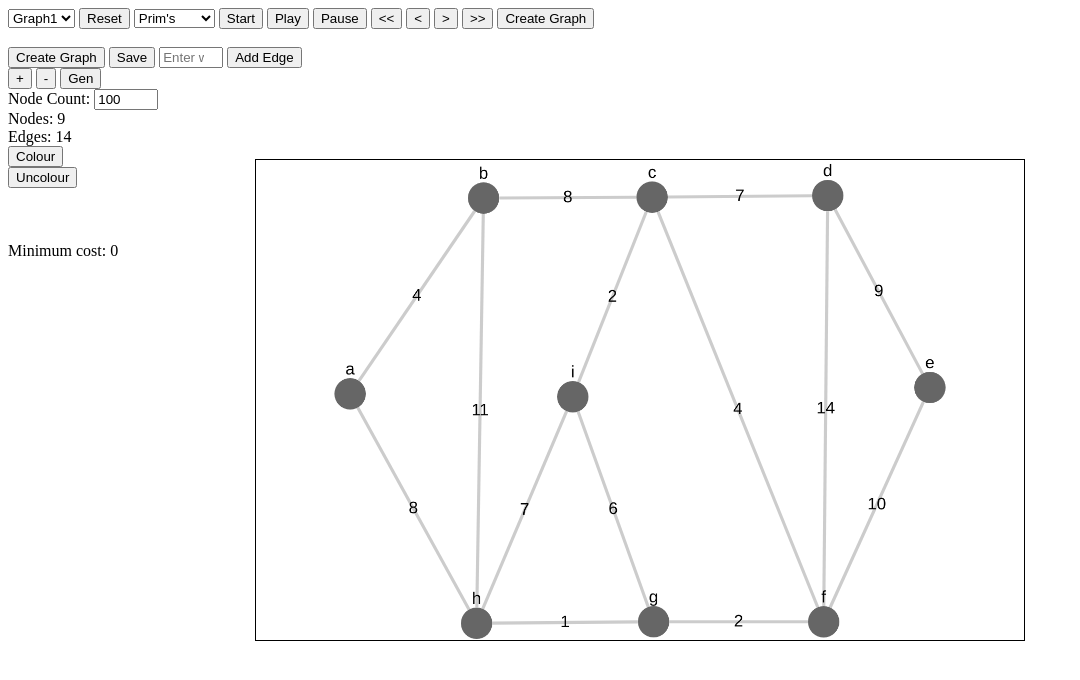
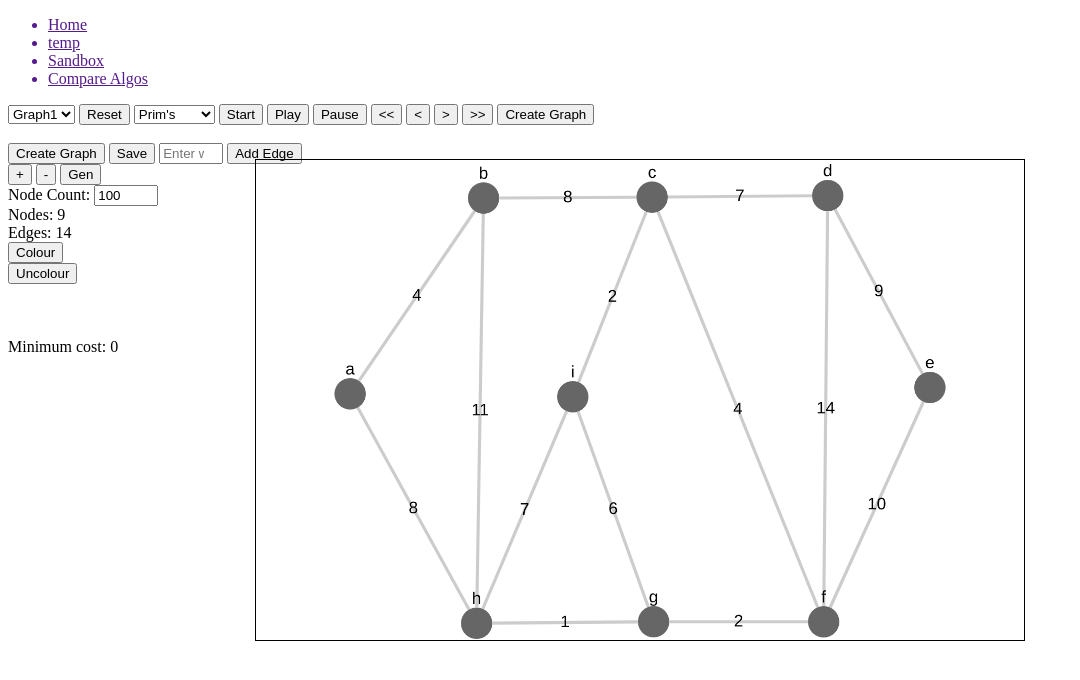
Before and after one commit to rxhama/MST, a plain HTML site: page index.html in a window 1280 px wide. Shown: the whole page, without its empty margins (0-1080 px from the left). Drawn offline with Linux system fonts and the light colour scheme.

Commit message:
Add navbar

```diff
--- a/index.html
+++ b/index.html
@@ -2,12 +2,14 @@
 <html lang="en">
     <head>
         <title>MST Algo Visualiser</title>
-        <link href="/style.css" rel="stylesheet">
+        <link href="style.css" rel="stylesheet">
+        <script src="pages/navbar/loadNavbar.js"></script>
         <!-- Cytoscape.js Script -->
         <script src="cytoscape.min.js"></script>
     </head>
     <body>
         <div class="container">
+            <div id="navbar"></div>
             <select id="graphDropdown" onchange="loadGraph(this)">
             </select>
             <button id="resetBtn" onclick="reset()">Reset</button>
@@ -58,6 +60,6 @@
         </div>
 
         <!-- Initialize Cytoscape.js -->
-        <script src="/script.js"></script>
+        <script src="script.js"></script>
     </body>
 </html>
--- /dev/null
+++ b/pages/navbar/loadNavbar.js
@@ -0,0 +1,7 @@
+document.addEventListener('DOMContentLoaded', function () {
+    fetch('pages/navbar/navbar.html')
+        .then(response => response.text())
+        .then(data => {
+            document.getElementById('navbar').innerHTML = data;
+    });
+});
--- /dev/null
+++ b/pages/navbar/navbar.html
@@ -0,0 +1,9 @@
+<link rel="stylesheet" type="text/css" href="style.css">
+<nav id="navbar">
+    <ul>
+        <a href=""><li>Home</li></a>
+        <a href=""><li>temp</li></a>
+        <a href=""><li>Sandbox</li></a>
+        <a href=""><li>Compare Algos</li></a>
+    </ul>
+</nav>
--- /dev/null
+++ b/pages/navbar/style.css
@@ -0,0 +1,8 @@
+#navbar ul {
+    list-style-type: none;
+    padding: 0;
+}
+#navbar ul li {
+    display: inline;
+    margin-right: 10px;
+}
```
